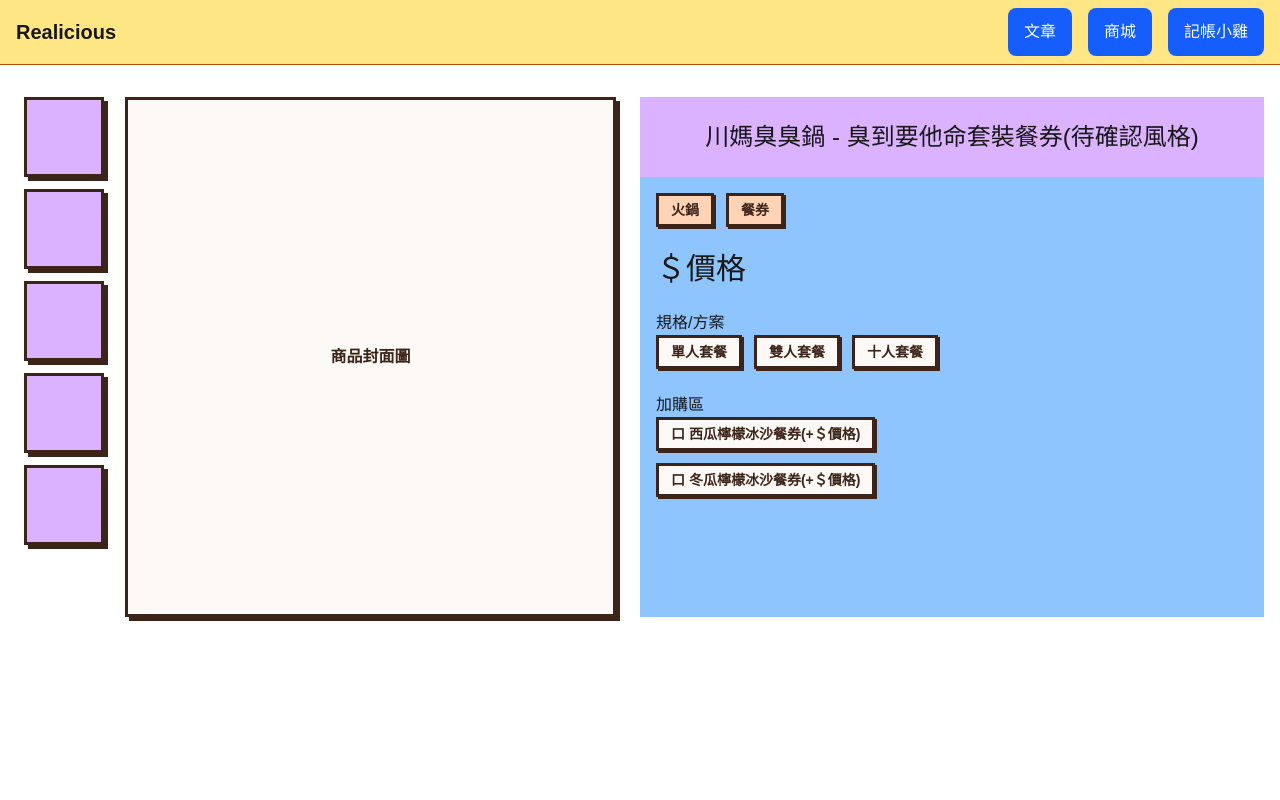
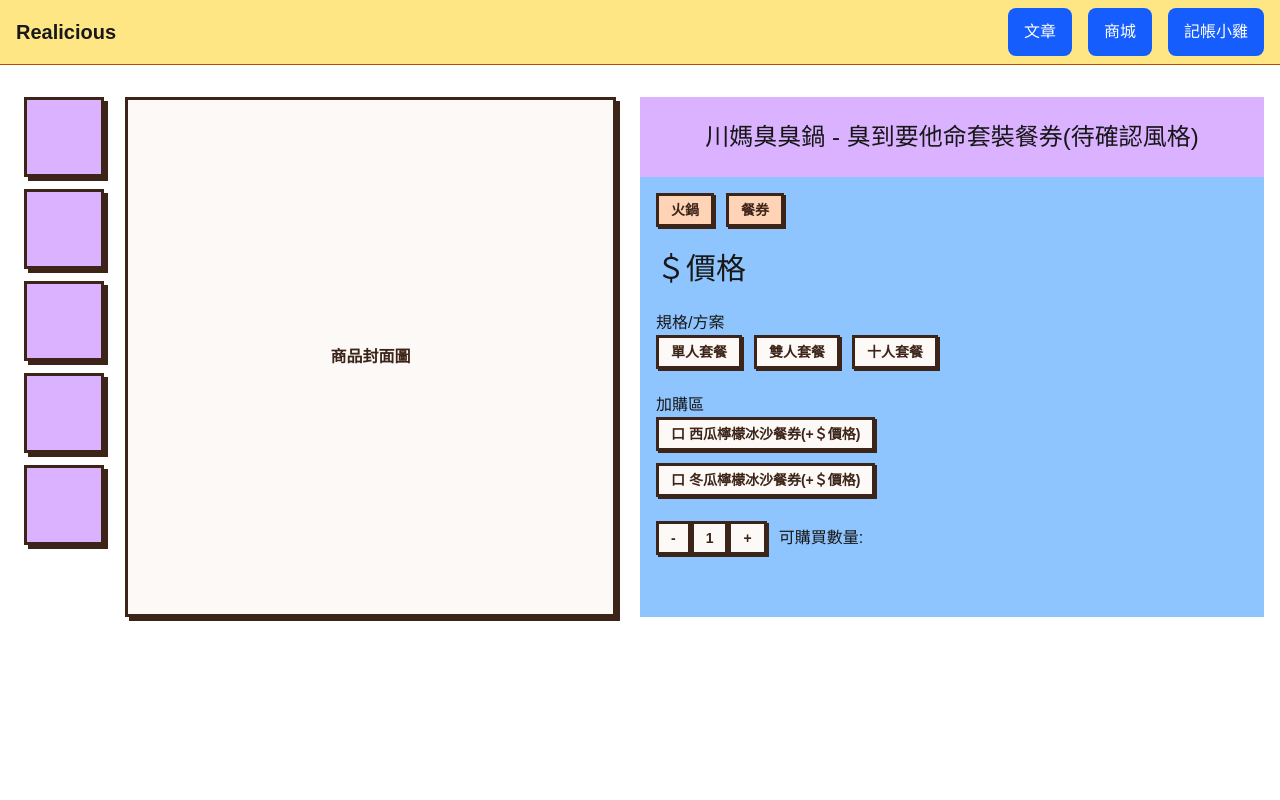
Before and after one commit to AnieceJ/Realicious, a Next.js app: page /realicious/shop/products/1 in a window 1280 px wide. Shown: the top 800 px of the page. Built offline with nearby package versions, Linux system fonts and the light colour scheme.

Commit message:
feat:數量按鈕切版

```diff
--- /dev/null
+++ b/app/realicious/shop/_components/QuantityPicker.tsx
@@ -0,0 +1,35 @@
+import React from "react";
+
+export default function QuantityPicker() {
+  return (
+    <div className="bg-amber-400">
+      <div
+        className="inline-flex items-center gap-1.5 px-3 py-1
+                      bg-[#FCF9F6] text-[#3D2419] font-bold text-sm
+                      border-[3px] border-[#3D2419]
+                      shadow-[2px_2px_0px_0px_#3D2419] select-none
+                  "
+      >
+        <span>-</span>
+      </div>
+      <div
+        className="inline-flex items-center gap-1.5 px-3 py-1
+                      bg-[#FCF9F6] text-[#3D2419] font-bold text-sm
+                      border-[3px] border-[#3D2419]
+                      shadow-[2px_2px_0px_0px_#3D2419] select-none
+                  "
+      >
+        <span>1</span>
+      </div>
+      <div
+        className="inline-flex items-center gap-1.5 px-3 py-1
+                      bg-[#FCF9F6] text-[#3D2419] font-bold text-sm
+                      border-[3px] border-[#3D2419]
+                      shadow-[2px_2px_0px_0px_#3D2419] select-none
+                  "
+      >
+        <span>+</span>
+      </div>
+    </div>
+  );
+}
--- a/app/realicious/shop/products/[id]/page.tsx
+++ b/app/realicious/shop/products/[id]/page.tsx
@@ -4,6 +4,7 @@ import ProductPhoto from "./_component/ProductPhoto";
 import Hashtag from "./_component/Hashtag";
 import SpecSelector from "./_component/SpecSelector";
 import ProductAddOns from "./_component/ProductAddOns";
+import QuantityPicker from "../../_components/QuantityPicker";
 
 export default function page() {
   return (
@@ -35,6 +36,10 @@ export default function page() {
             <div className="ml-4 mb-4 mt-6">
               <ProductAddOns/>
             </div>
+            <div className="flex items-center ml-4 mb-4 mt-6 gap-3">
+              <QuantityPicker/>
+              <span>可購買數量:</span>
+            </div>
           </div>
         </div>
       </div>
```
